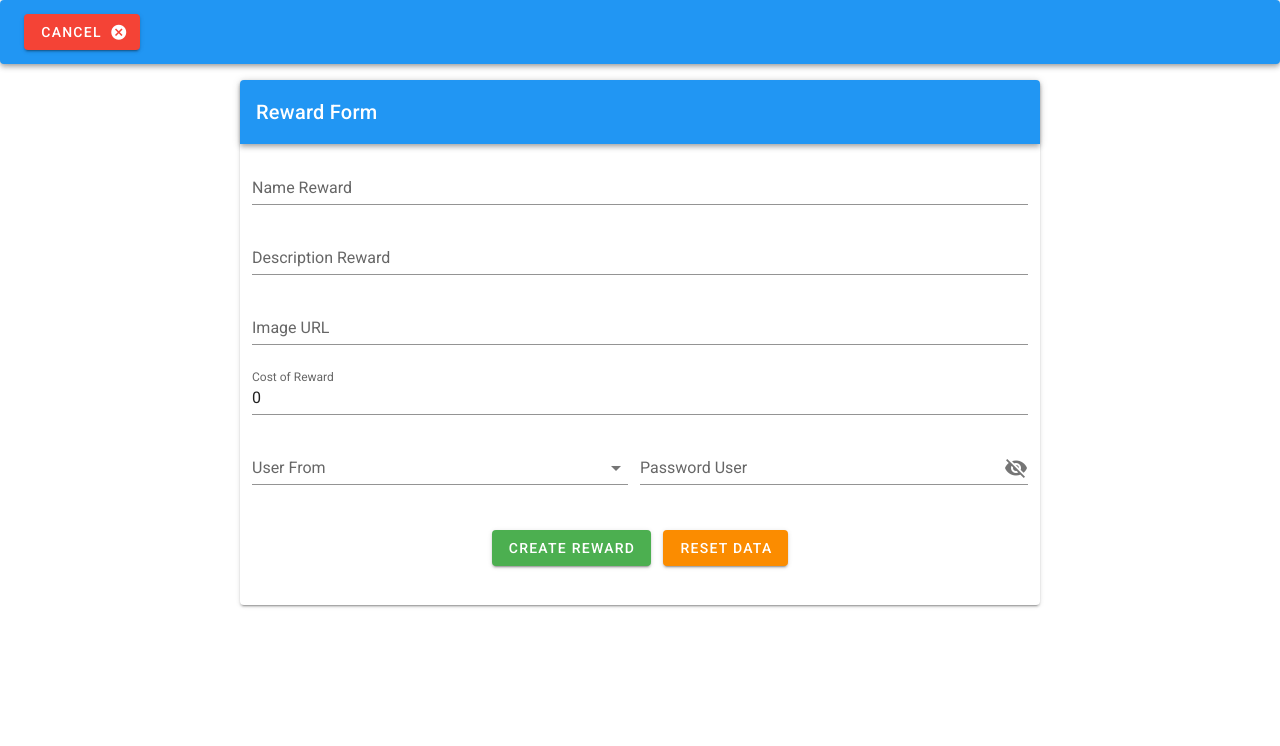
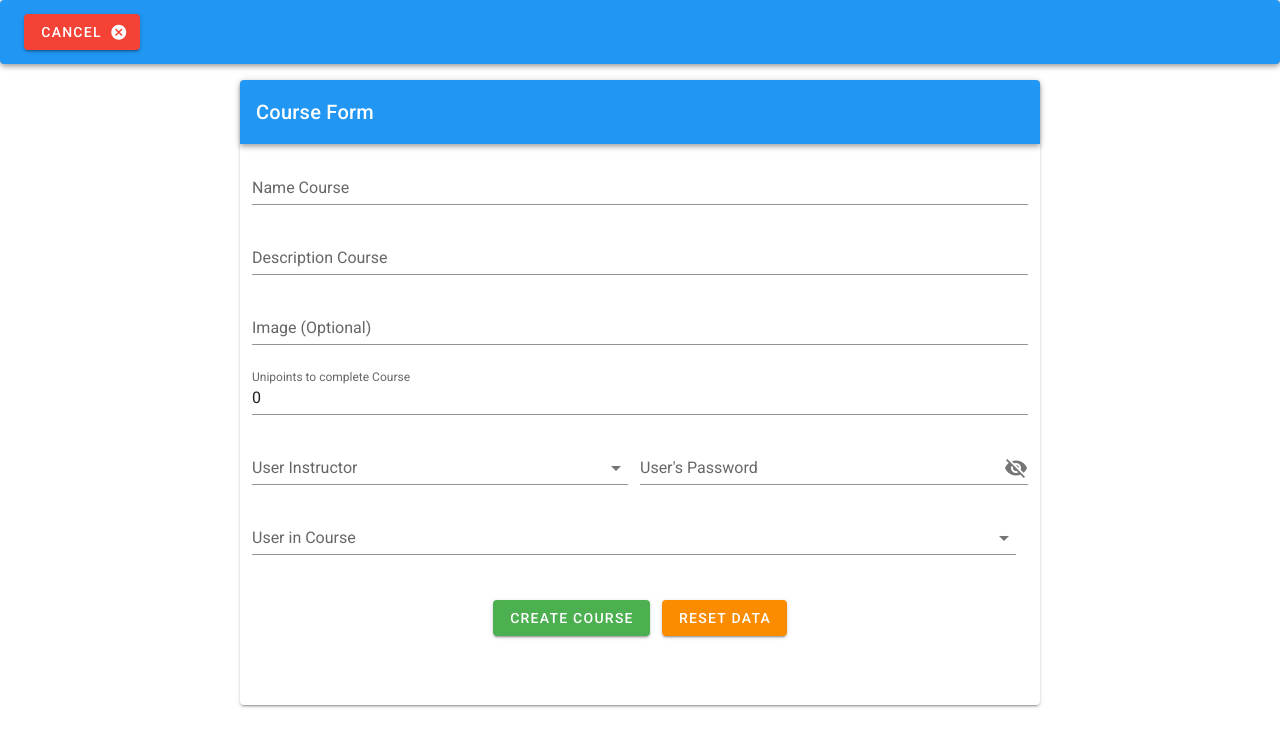
Before and after one commit to apereg21/trainingtolearn-app, a Vue app: page /RewardCreation in a window 1280 px wide. Shown: the top 746 px of the page. Built offline with nearby package versions, Linux system fonts and the light colour scheme; no server answers.

Commit message:
Nuevos cambios RewardCreation y Toolbar

```diff
--- a/src/components/Toolbar.vue
+++ b/src/components/Toolbar.vue
@@ -10,12 +10,12 @@
     </v-btn>
 
     <v-btn class="ma-2" color="red" dark v-on:click="clickNT()">
-      New Transfer
+      New Payment/Adquisition
       <v-icon dark right> mdi-currency-usd </v-icon>
     </v-btn>
 
     <v-btn class="ma-2" color="black" dark v-on:click="clickNR()">
-      New Reward
+      New Course
       <v-icon dark right> mdi-medal </v-icon>
     </v-btn>
   </v-toolbar>
@@ -27,24 +27,21 @@ export default {
   data: () => ({}),
   methods: {
     clickNA: function () {
-      alert('You select create a new account!')
       this.$router.push({
         name: "UserCreation",
       });
 
     },
     clickNT: function () {
-      alert('You select do a new transfer!')
        this.$router.push({
         name: "TransactionCreation",
       });
     },
     clickNR: function () {
-      alert('You select create a new reward!')
       this.$router.push({
         name: "RewardCreation",
       });
-    },
+    }
   },
 };
 </script>
--- a/src/views/RewardCreation.vue
+++ b/src/views/RewardCreation.vue
@@ -1,10 +1,10 @@
 <template>
   <v-app id="keep" class="white">
     <ToolbarSpecial />
-    <v-card class="justify-center mx-auto my-5" width="800" height="525">
+    <v-card class="justify-center mx-auto my-5" width="800" height="625">
       <v-toolbar dark color="blue">
         <v-toolbar-title class="text-h6 white--text pl-0">
-          Reward Form
+          Course Form
         </v-toolbar-title>
       </v-toolbar>
       <v-form ref="form" v-model="valid" lazy-validation>
@@ -13,7 +13,7 @@
             <v-text-field
               v-model="name"
               :rules="bodyRules"
-              label="Name Reward"
+              label="Name Course"
               required
               align-center
             ></v-text-field>
@@ -22,7 +22,7 @@
             <v-text-field
               v-model="descriptionUR"
               :rules="bodyRules"
-              label="Description Reward"
+              label="Description Course"
               required
             ></v-text-field>
           </v-row>
@@ -30,7 +30,7 @@
             <v-text-field
               v-model="imageUR"
               :rules="bodyRules"
-              label="Image URL"
+              label="Image (Optional)"
               required
             ></v-text-field>
           </v-row>
@@ -38,8 +38,7 @@
             <v-text-field
               v-model="costReward"
               type="number"
-              :rules="bodyRules"
-              label="Cost of Reward"
+              label="Unipoints to complete Course"
               required
             ></v-text-field>
           </v-row>
@@ -50,7 +49,7 @@
                 v-model="username"
                 :items="users"
                 :rules="[(v) => !!v || 'User is required']"
-                label="User From"
+                label="User Instructor"
                 required
               ></v-select>
             </v-col>
@@ -58,12 +57,22 @@
               <v-text-field
                 :append-icon="show ? 'mdi-eye' : 'mdi-eye-off'"
                 :type="show ? 'text' : 'password'"
-                label="Password User"
+                label="User's Password"
                 v-model="password"
                 class="input-group--focused"
                 @click:append="show = !show"
               ></v-text-field>
             </v-col>
+          </v-row>
+          <v-row no-gutters>
+            <v-select
+                class="mr-3"
+                v-model="userCourse"
+                :items="users"
+                :rules="[(v) => !!v || 'User is required']"
+                label="User in Course"
+                required
+              ></v-select>
           </v-row>
           <v-row>
             <v-col align="center" justify="center">
@@ -73,7 +82,7 @@
                 class="mr-3"
                 v-on:click="createReward()"
               >
-                Create Reward
+                Create Course
               </v-btn>
 
               <v-btn color="warning" class="mr-0" @click="reset">
@@ -100,6 +109,7 @@ export default {
     password:"",
     show:false,
     costReward: 0,
+    userCourse:"",
     bodyRules: [
       (v) => !!v || "Data field is required",
       (v) => (v && v.length >= 3) || "Name must be less than 3 characters",
```
